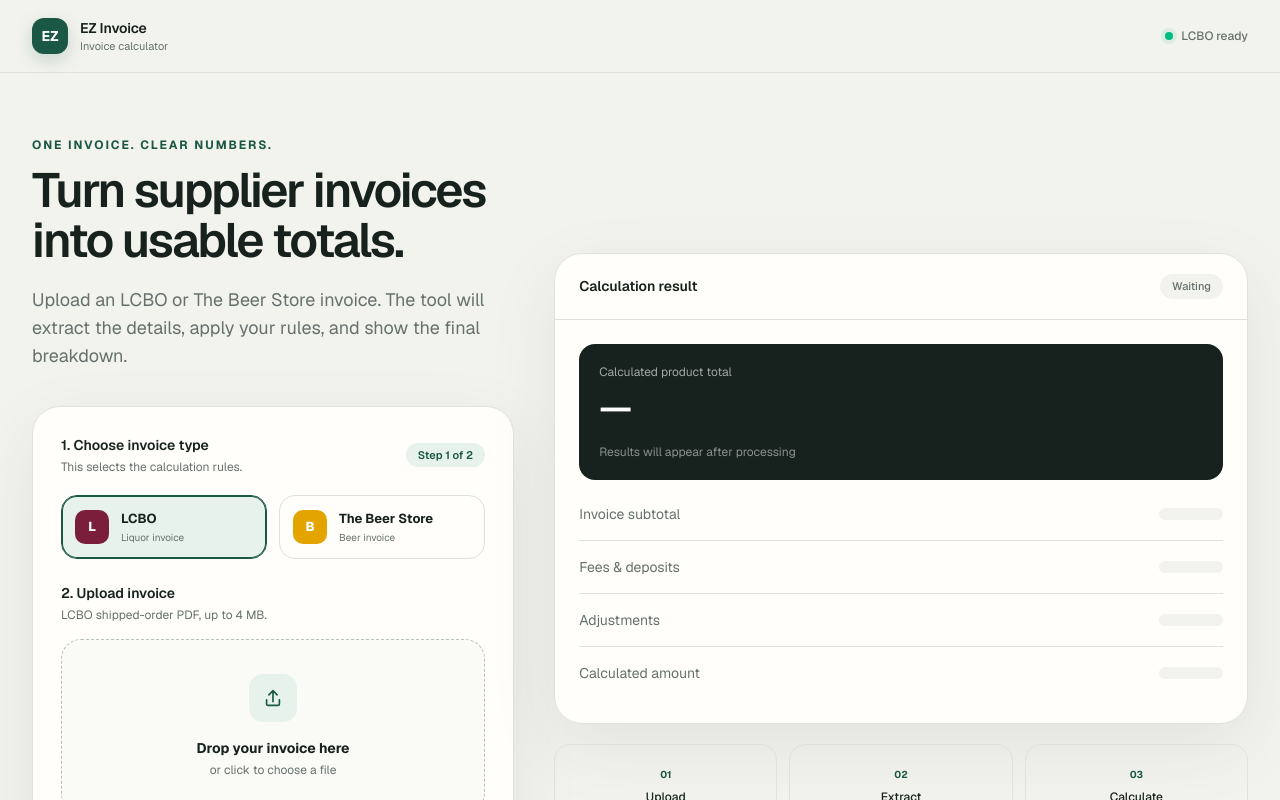
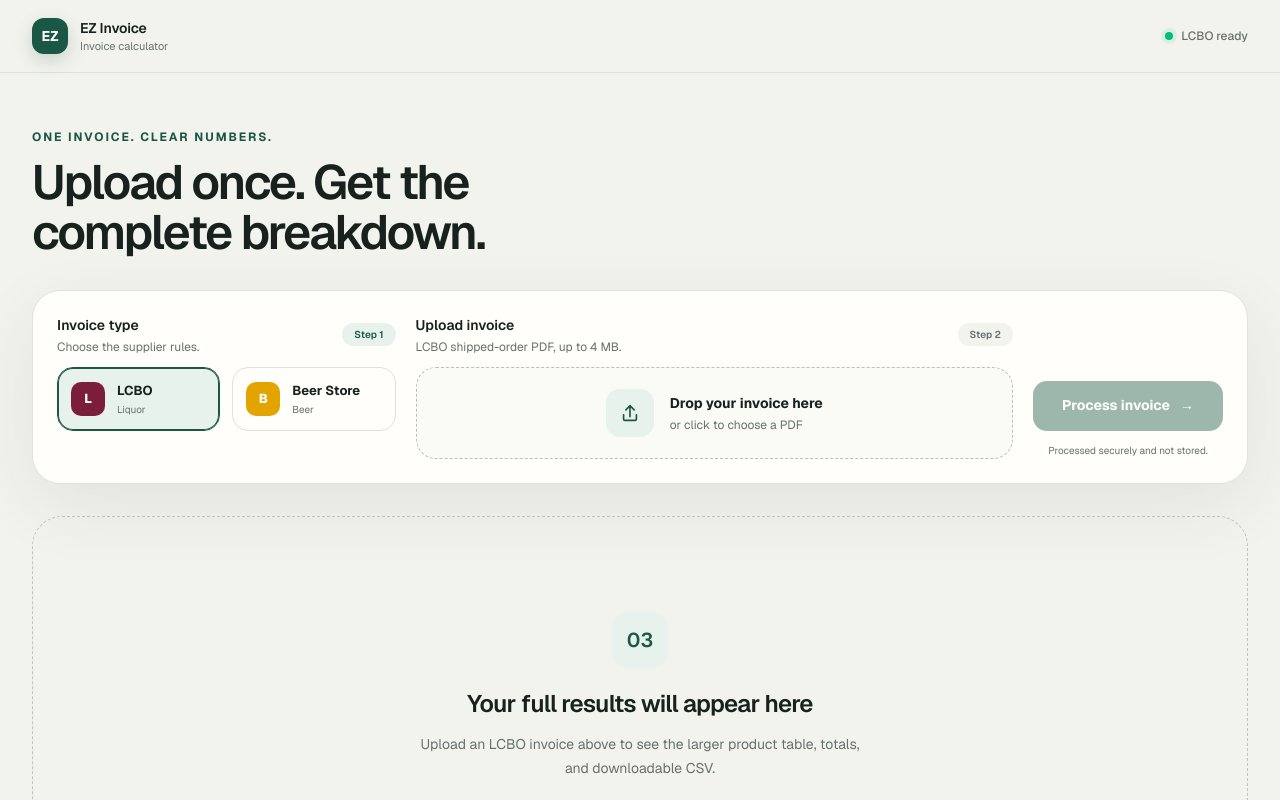
Before and after one commit to hamedtavanapour-prog/ez-invoice, a Next.js app: page / in a window 1280 px wide. Shown: the top 800 px of the page. Built offline with nearby package versions, Linux system fonts and the light colour scheme.

Commit message:
Redesign invoice workspace and add CSV export

```diff
--- a/src/app/globals.css
+++ b/src/app/globals.css
@@ -98,6 +98,11 @@
   background: var(--soft-green);
 }
 
+.upload-zone-horizontal {
+  min-height: 92px;
+  padding: 16px;
+}
+
 .upload-icon,
 .file-icon {
   display: grid;
@@ -147,6 +152,40 @@
   box-shadow: none;
 }
 
+.download-button {
+  display: inline-flex;
+  min-height: 44px;
+  align-items: center;
+  justify-content: center;
+  gap: 9px;
+  border: 1px solid var(--brand);
+  border-radius: 13px;
+  padding: 0 17px;
+  background: var(--brand);
+  color: white;
+  font-size: 13px;
+  font-weight: 650;
+  transition: background 160ms ease, transform 160ms ease;
+}
+
+.download-button:hover {
+  background: #124735;
+  transform: translateY(-1px);
+}
+
+.download-button svg {
+  width: 18px;
+  stroke: currentColor;
+  stroke-width: 1.8;
+  stroke-linecap: round;
+  stroke-linejoin: round;
+}
+
+.result-grid {
+  grid-template-columns: minmax(260px, 2fr) 90px 110px 110px 130px 130px;
+  gap: 18px;
+}
+
 @media (max-width: 480px) {
   .supplier-button { align-items: flex-start; flex-direction: column; }
 }
--- a/src/components/invoice-workspace.tsx
+++ b/src/components/invoice-workspace.tsx
@@ -2,6 +2,7 @@
 
 import { ChangeEvent, DragEvent, useRef, useState } from "react";
 
+import { createLcboCsv } from "@/lib/invoices/lcbo-csv";
 import type { LcboInvoice } from "@/lib/invoices/lcbo";
 
 type Supplier = "lcbo" | "beer-store";
@@ -42,6 +43,14 @@
     <svg aria-hidden="true" viewBox="0 0 24 24" fill="none">
       <path d="M7 3.75h6.4L18 8.35v11.9H7V3.75z" />
       <path d="M13 3.75v5h5M9.5 13h6M9.5 16h4" />
+    </svg>
+  );
+}
+
+function DownloadIcon() {
+  return (
+    <svg aria-hidden="true" viewBox="0 0 24 24" fill="none">
+      <path d="M12 4v11m0 0l-4-4m4 4l4-4M5 19.5h14" />
     </svg>
   );
 }
@@ -129,14 +138,16 @@
     }
   }
 
+  const downloadHref = result
+    ? `data:text/csv;charset=utf-8,${encodeURIComponent(`\uFEFF${createLcboCsv(result)}`)}`
+    : undefined;
+
   return (
     <main className="min-h-screen bg-[var(--canvas)] text-[var(--ink)]">
       <header className="border-b border-[var(--line)] bg-[color:var(--surface)/0.92]">
         <div className="mx-auto flex h-18 max-w-7xl items-center justify-between px-5 sm:px-8">
           <div className="flex items-center gap-3">
-            <div className="grid size-9 place-items-center rounded-xl bg-[var(--brand)] text-sm font-bold text-white shadow-[0_6px_18px_rgba(26,87,68,0.2)]">
-              EZ
-            </div>
+            <div className="grid size-9 place-items-center rounded-xl bg-[var(--brand)] text-sm font-bold text-white shadow-[0_6px_18px_rgba(26,87,68,0.2)]">EZ</div>
             <div>
               <p className="text-sm font-semibold tracking-[-0.01em]">EZ Invoice</p>
               <p className="text-[11px] text-[var(--muted)]">Invoice calculator</p>
@@ -149,184 +160,119 @@
         </div>
       </header>
 
-      <section className="mx-auto grid max-w-7xl gap-10 px-5 py-12 sm:px-8 sm:py-16 lg:grid-cols-[minmax(360px,0.82fr)_minmax(500px,1.18fr)] lg:gap-10">
-        <div>
-          <div className="mb-9 max-w-2xl">
-            <p className="mb-3 text-xs font-bold uppercase tracking-[0.16em] text-[var(--brand)]">
-              One invoice. Clear numbers.
-            </p>
-            <h1 className="text-balance text-4xl font-semibold leading-[1.05] tracking-[-0.045em] sm:text-5xl">
-              Turn supplier invoices into usable totals.
-            </h1>
-            <p className="mt-5 max-w-xl text-base leading-7 text-[var(--muted)] sm:text-lg">
-              Upload an LCBO or The Beer Store invoice. The tool will extract the details, apply your rules, and show the final breakdown.
-            </p>
+      <div className="mx-auto max-w-7xl px-5 py-10 sm:px-8 sm:py-14">
+        <div className="mb-8 max-w-3xl">
+          <p className="mb-3 text-xs font-bold uppercase tracking-[0.16em] text-[var(--brand)]">One invoice. Clear numbers.</p>
+          <h1 className="text-balance text-4xl font-semibold leading-[1.05] tracking-[-0.045em] sm:text-5xl">Upload once. Get the complete breakdown.</h1>
         </div>
 
-          <div className="rounded-[28px] border border-[var(--line)] bg-[var(--surface)] p-5 shadow-[var(--card-shadow)] sm:p-7">
-            <div className="mb-5 flex items-center justify-between">
+        <section className="rounded-[28px] border border-[var(--line)] bg-[var(--surface)] p-5 shadow-[var(--card-shadow)] sm:p-6" aria-label="Invoice upload">
+          <div className="grid items-stretch gap-5 lg:grid-cols-[minmax(260px,0.85fr)_minmax(420px,1.5fr)_190px]">
             <div>
-                <p className="text-sm font-semibold">1. Choose invoice type</p>
-                <p className="mt-1 text-xs text-[var(--muted)]">This selects the calculation rules.</p>
+              <div className="mb-3 flex items-center justify-between">
+                <div><p className="text-sm font-semibold">Invoice type</p><p className="mt-1 text-xs text-[var(--muted)]">Choose the supplier rules.</p></div>
+                <span className="rounded-full bg-[var(--soft-green)] px-3 py-1 text-[10px] font-semibold text-[var(--brand)]">Step 1</span>
               </div>
-              <span className="rounded-full bg-[var(--soft-green)] px-3 py-1 text-[11px] font-semibold text-[var(--brand)]">
-                Step 1 of 2
-              </span>
+              <div className="grid grid-cols-2 gap-3" role="radiogroup" aria-label="Invoice supplier">
+                <button type="button" role="radio" aria-checked={supplier === "lcbo"} onClick={() => { setSupplier("lcbo"); setNotice(null); setResult(null); }} className={`supplier-button ${supplier === "lcbo" ? "supplier-button-active" : ""}`}>
+                  <span className="supplier-mark bg-[#7b1e3b]">L</span><span><strong>LCBO</strong><small>Liquor</small></span>
+                </button>
+                <button type="button" role="radio" aria-checked={supplier === "beer-store"} onClick={() => { setSupplier("beer-store"); setResult(null); setNotice("The Beer Store calculation rules have not been added yet."); }} className={`supplier-button ${supplier === "beer-store" ? "supplier-button-active" : ""}`}>
+                  <span className="supplier-mark bg-[#e4a400] text-[#322600]">B</span><span><strong>Beer Store</strong><small>Beer</small></span>
+                </button>
+              </div>
             </div>
 
-            <div className="mb-6 grid grid-cols-2 gap-3" role="radiogroup" aria-label="Invoice supplier">
-              <button type="button" role="radio" aria-checked={supplier === "lcbo"} onClick={() => { setSupplier("lcbo"); setNotice(null); setResult(null); }} className={`supplier-button ${supplier === "lcbo" ? "supplier-button-active" : ""}`}>
-                <span className="supplier-mark bg-[#7b1e3b]">L</span>
-                <span><strong>LCBO</strong><small>Liquor invoice</small></span>
-              </button>
-              <button type="button" role="radio" aria-checked={supplier === "beer-store"} onClick={() => { setSupplier("beer-store"); setResult(null); setNotice("The Beer Store calculation rules have not been added yet."); }} className={`supplier-button ${supplier === "beer-store" ? "supplier-button-active" : ""}`}>
-                <span className="supplier-mark bg-[#e4a400] text-[#322600]">B</span>
-                <span><strong>The Beer Store</strong><small>Beer invoice</small></span>
-              </button>
+            <div>
+              <div className="mb-3 flex items-center justify-between">
+                <div><p className="text-sm font-semibold">Upload invoice</p><p className="mt-1 text-xs text-[var(--muted)]">LCBO shipped-order PDF, up to 4 MB.</p></div>
+                <span className="rounded-full bg-[var(--canvas)] px-3 py-1 text-[10px] font-semibold text-[var(--muted)]">Step 2</span>
               </div>
-
-            <div className="mb-4">
-              <p className="text-sm font-semibold">2. Upload invoice</p>
-              <p className="mt-1 text-xs text-[var(--muted)]">LCBO shipped-order PDF, up to 4 MB.</p>
-            </div>
-
               <div
                 onDragEnter={(event) => { event.preventDefault(); setIsDragging(true); }}
                 onDragOver={(event) => event.preventDefault()}
                 onDragLeave={() => setIsDragging(false)}
                 onDrop={handleDrop}
-              className={`upload-zone ${isDragging ? "upload-zone-active" : ""}`}
+                className={`upload-zone upload-zone-horizontal ${isDragging ? "upload-zone-active" : ""}`}
               >
                 <input ref={inputRef} className="sr-only" type="file" accept=".pdf,application/pdf" onChange={handleInput} />
-
                 {file ? (
                   <div className="flex w-full items-center gap-4 text-left">
                     <span className="file-icon"><FileIcon /></span>
-                  <span className="min-w-0 flex-1">
-                    <strong className="block truncate text-sm">{file.name}</strong>
-                    <small className="mt-1 block text-xs text-[var(--muted)]">{formatBytes(file.size)} · Ready to process</small>
-                  </span>
-                  <button type="button" className="rounded-lg px-3 py-2 text-xs font-semibold text-[var(--brand)] hover:bg-[var(--soft-green)]" onClick={() => inputRef.current?.click()}>
-                    Replace
-                  </button>
+                    <span className="min-w-0 flex-1"><strong className="block truncate text-sm">{file.name}</strong><small className="mt-1 block text-xs text-[var(--muted)]">{formatBytes(file.size)} · Ready to process</small></span>
+                    <button type="button" className="rounded-lg px-3 py-2 text-xs font-semibold text-[var(--brand)] hover:bg-[var(--soft-green)]" onClick={() => inputRef.current?.click()}>Replace</button>
                   </div>
                 ) : (
-                <button type="button" className="flex flex-col items-center" onClick={() => inputRef.current?.click()}>
-                  <span className="upload-icon"><UploadIcon /></span>
-                  <strong className="mt-4 text-sm">Drop your invoice here</strong>
-                  <span className="mt-1 text-xs text-[var(--muted)]">or click to choose a file</span>
+                  <button type="button" className="flex w-full items-center justify-center gap-4 text-left" onClick={() => inputRef.current?.click()}>
+                    <span className="upload-icon"><UploadIcon /></span><span><strong className="block text-sm">Drop your invoice here</strong><span className="mt-1 block text-xs text-[var(--muted)]">or click to choose a PDF</span></span>
                   </button>
                 )}
               </div>
+            </div>
 
-            {error && <p className="mt-3 text-sm font-medium text-red-700" role="alert">{error}</p>}
-            {notice && <p className="mt-3 rounded-xl bg-[var(--soft-green)] px-4 py-3 text-sm leading-5 text-[var(--brand)]" role="status">{notice}</p>}
-
-            <button type="button" disabled={!file || isProcessing} onClick={handleProcess} className="primary-button mt-5">
-              {isProcessing ? "Reading invoice…" : "Process invoice"} {!isProcessing && <span aria-hidden="true">→</span>}
+            <div className="flex flex-col justify-end">
+              <button type="button" disabled={!file || isProcessing} onClick={handleProcess} className="primary-button">
+                {isProcessing ? "Reading invoice…" : "Process invoice"}{!isProcessing && <span aria-hidden="true">→</span>}
               </button>
-            <p className="mt-3 text-center text-[11px] text-[var(--muted)]">
-              The PDF is processed for this result and is not stored.
-            </p>
+              <p className="mt-3 text-center text-[10px] leading-4 text-[var(--muted)]">Processed securely and not stored.</p>
             </div>
           </div>
+          {error && <p className="mt-4 rounded-xl bg-red-50 px-4 py-3 text-sm font-medium text-red-700" role="alert">{error}</p>}
+          {notice && <p className="mt-4 rounded-xl bg-[var(--soft-green)] px-4 py-3 text-sm leading-5 text-[var(--brand)]" role="status">{notice}</p>}
+        </section>
 
-        <aside className="lg:pt-29" aria-live="polite">
-          <div className="overflow-hidden rounded-[28px] border border-[var(--line)] bg-[var(--surface)] shadow-[var(--card-shadow)]">
-            <div className="border-b border-[var(--line)] px-6 py-5">
-              <div className="flex items-center justify-between">
+        <section className="mt-8" aria-live="polite" aria-label="Invoice calculation results">
+          {result ? (
+            <div className="overflow-hidden rounded-[30px] border border-[var(--line)] bg-[var(--surface)] shadow-[var(--card-shadow)]">
+              <div className="flex flex-col gap-5 border-b border-[var(--line)] px-6 py-6 sm:flex-row sm:items-center sm:justify-between sm:px-8">
                 <div>
-                  <p className="text-sm font-semibold">
-                    {result ? `Expected delivery · ${formatDate(result.expectedDeliveryDate)}` : "Calculation result"}
-                  </p>
-                  {result && <p className="mt-1 text-xs text-[var(--muted)]">Order {result.orderNumber} · {result.orderDate}</p>}
+                  <div className="flex items-center gap-3"><h2 className="text-2xl font-semibold tracking-[-0.03em]">Order {result.orderNumber}</h2><span className="rounded-full bg-[var(--soft-green)] px-3 py-1 text-[11px] font-medium text-[var(--brand)]">{result.items.length} items</span></div>
+                  <p className="mt-2 text-sm text-[var(--muted)]">Order date {result.orderDate} · Expected {formatDate(result.expectedDeliveryDate)}</p>
                 </div>
-                <span className={`rounded-full px-3 py-1 text-[11px] font-medium ${result ? "bg-[var(--soft-green)] text-[var(--brand)]" : "bg-[var(--canvas)] text-[var(--muted)]"}`}>
-                  {result ? `${result.items.length} items` : isProcessing ? "Reading" : "Waiting"}
-                </span>
+                <a className="download-button" href={downloadHref} download={`lcbo-order-${result.orderNumber}.csv`}><DownloadIcon />Download CSV</a>
               </div>
-            </div>
-            {result ? (
-              <div>
-                <div className="max-h-[570px] overflow-y-auto">
-                  {result.items.map((item) => (
-                    <article key={item.lcboNumber} className="border-b border-[var(--line)] px-6 py-5 last:border-0">
-                      <div className="flex items-start justify-between gap-4">
-                        <div>
-                          <h2 className="text-sm font-semibold leading-5">{item.name}</h2>
-                          <p className="mt-1 text-[11px] text-[var(--muted)]">LCBO #{item.lcboNumber} · {item.sizeMl} mL</p>
-                        </div>
-                        <strong className="whitespace-nowrap text-base text-[var(--brand)]">{money.format(item.calculatedTotal)}</strong>
-                      </div>
-                      <div className="mt-4 grid grid-cols-2 gap-x-5 gap-y-2 text-xs sm:grid-cols-4">
-                        <ResultValue label="Fulfilled" value={String(item.quantityFulfilled)} />
-                        <ResultValue label="Unit price" value={money.format(item.unitPrice)} />
-                        <ResultValue label="Deposit" value={`− ${money.format(item.bottleDeposit)}`} />
-                        <ResultValue label="Net unit" value={preciseMoney.format(item.netUnitPrice)} />
-                      </div>
-                    </article>
-                  ))}
-                </div>
-                <div className="border-t border-[var(--line)] bg-[#fafaf6] p-6">
-                  <div className="rounded-2xl bg-[var(--ink)] p-5 text-white">
-                    <p className="text-xs text-white/60">Calculated product total</p>
-                    <p className="mt-2 text-4xl font-semibold tracking-[-0.04em]">{money.format(result.totals.calculatedProductTotal)}</p>
-                    <p className="mt-3 text-[11px] text-white/55">(Unit price − deposit) ÷ 1.13 × fulfilled quantity</p>
-                  </div>
-                  <div className="mt-5 grid gap-3 text-xs sm:grid-cols-2 lg:grid-cols-3">
+
+              <div className="grid gap-4 bg-[#fafaf6] p-6 sm:grid-cols-2 sm:p-8 lg:grid-cols-5">
+                <div className="rounded-2xl bg-[var(--ink)] p-5 text-white sm:col-span-2 lg:col-span-1"><p className="text-xs text-white/60">Calculated product total</p><p className="mt-3 text-3xl font-semibold tracking-[-0.04em]">{money.format(result.totals.calculatedProductTotal)}</p></div>
                 <SummaryValue label="Invoice total" value={money.format(result.totals.total)} />
                 <SummaryValue label="Delivery fee" value={money.format(result.totals.deliveryFee)} />
                 <SummaryValue label="HST included" value={money.format(result.totals.hstIncluded)} />
                 <SummaryValue label="Container deposit" value={money.format(result.totals.containerDepositIncluded)} />
               </div>
+
+              <div className="px-6 py-7 sm:px-8">
+                <div className="result-grid hidden border-b border-[var(--line)] px-4 pb-3 text-[10px] font-semibold uppercase tracking-[0.08em] text-[var(--muted)] md:grid">
+                  <span>Product</span><span>Fulfilled</span><span>Unit price</span><span>Deposit</span><span>Net unit</span><span className="text-right">Product total</span>
+                </div>
+                <div>
+                  {result.items.map((item) => (
+                    <article key={item.lcboNumber} className="result-grid border-b border-[var(--line)] px-4 py-5 last:border-0 md:grid md:items-center">
+                      <div className="mb-4 md:mb-0"><h3 className="text-base font-semibold leading-5">{item.name}</h3><p className="mt-1 text-xs text-[var(--muted)]">LCBO #{item.lcboNumber} · {item.sizeMl} mL</p></div>
+                      <ResultValue label="Fulfilled" value={String(item.quantityFulfilled)} />
+                      <ResultValue label="Unit price" value={money.format(item.unitPrice)} />
+                      <ResultValue label="Deposit" value={`− ${money.format(item.bottleDeposit)}`} />
+                      <ResultValue label="Net unit" value={preciseMoney.format(item.netUnitPrice)} />
+                      <div className="mt-4 flex items-center justify-between border-t border-[var(--line)] pt-4 md:mt-0 md:block md:border-0 md:pt-0 md:text-right"><span className="text-[10px] uppercase tracking-[0.08em] text-[var(--muted)] md:hidden">Product total</span><strong className="text-lg text-[var(--brand)]">{money.format(item.calculatedTotal)}</strong></div>
+                    </article>
+                  ))}
+                </div>
               </div>
             </div>
           ) : (
-            <div className="p-6">
-              <div className="rounded-2xl bg-[var(--ink)] p-5 text-white">
-                <p className="text-xs text-white/60">Calculated product total</p>
-                <p className="mt-2 text-4xl font-semibold tracking-[-0.04em]">—</p>
-                <p className="mt-4 text-xs text-white/50">Results will appear after processing</p>
-              </div>
-              <div className="mt-6 space-y-4">
-                {["Invoice subtotal", "Fees & deposits", "Adjustments", "Calculated amount"].map((label) => (
-                  <div key={label} className="flex items-center justify-between border-b border-[var(--line)] pb-4 last:border-0">
-                    <span className="text-sm text-[var(--muted)]">{label}</span>
-                    <span className="h-3 w-16 rounded-full bg-[var(--canvas)]" />
-                  </div>
-                ))}
-              </div>
+            <div className="grid min-h-[360px] place-items-center rounded-[30px] border border-dashed border-[#bcc5c0] bg-[color:var(--surface)/0.72] px-6 text-center">
+              <div className="max-w-md"><span className="mx-auto grid size-14 place-items-center rounded-2xl bg-[var(--soft-green)] text-xl font-semibold text-[var(--brand)]">03</span><h2 className="mt-5 text-2xl font-semibold tracking-[-0.03em]">Your full results will appear here</h2><p className="mt-3 text-sm leading-6 text-[var(--muted)]">Upload an LCBO invoice above to see the larger product table, totals, and downloadable CSV.</p></div>
             </div>
           )}
+        </section>
       </div>
-          <div className="mt-5 grid grid-cols-3 gap-3 text-center">
-            {[["01", "Upload"], ["02", "Extract"], ["03", "Calculate"]].map(([number, label]) => (
-              <div key={number} className="rounded-2xl border border-[var(--line)] bg-[color:var(--surface)/0.7] px-2 py-4">
-                <span className="text-[10px] font-bold text-[var(--brand)]">{number}</span>
-                <p className="mt-1 text-xs font-medium">{label}</p>
-              </div>
-            ))}
-          </div>
-        </aside>
-      </section>
     </main>
   );
 }
 
 function ResultValue({ label, value }: { label: string; value: string }) {
-  return (
-    <div>
-      <span className="block text-[10px] uppercase tracking-[0.08em] text-[var(--muted)]">{label}</span>
-      <strong className="mt-1 block font-medium">{value}</strong>
-    </div>
-  );
+  return <div className="mb-3 flex items-center justify-between text-sm md:mb-0 md:block"><span className="text-[10px] uppercase tracking-[0.08em] text-[var(--muted)] md:hidden">{label}</span><strong className="font-medium">{value}</strong></div>;
 }
 
 function SummaryValue({ label, value }: { label: string; value: string }) {
-  return (
-    <div className="rounded-xl border border-[var(--line)] bg-[var(--surface)] p-3">
-      <span className="block text-[10px] text-[var(--muted)]">{label}</span>
-      <strong className="mt-1 block text-sm">{value}</strong>
-    </div>
-  );
+  return <div className="rounded-2xl border border-[var(--line)] bg-[var(--surface)] p-5"><span className="block text-xs text-[var(--muted)]">{label}</span><strong className="mt-3 block text-xl tracking-[-0.02em]">{value}</strong></div>;
 }
--- /dev/null
+++ b/src/lib/invoices/lcbo-csv.ts
@@ -0,0 +1,44 @@
+import type { LcboInvoice } from "./lcbo";
+
+function csvCell(value: string | number) {
+  const text = String(value);
+  return /[",\r\n]/.test(text) ? `"${text.replaceAll('"', '""')}"` : text;
+}
+
+export function createLcboCsv(invoice: LcboInvoice) {
+  const rows: Array<Array<string | number>> = [
+    ["LCBO Invoice Calculation"],
+    ["Order Number", invoice.orderNumber],
+    ["Order Date", invoice.orderDate],
+    ["Expected Delivery Date", invoice.expectedDeliveryDate],
+    [],
+    [
+      "Item Name",
+      "LCBO Number",
+      "Size mL",
+      "Quantity Fulfilled",
+      "Unit Price",
+      "Bottle Deposit",
+      "Net Unit Price",
+      "Calculated Total",
+    ],
+    ...invoice.items.map((item) => [
+      item.name,
+      item.lcboNumber,
+      item.sizeMl,
+      item.quantityFulfilled,
+      item.unitPrice.toFixed(2),
+      item.bottleDeposit.toFixed(2),
+      item.netUnitPrice.toFixed(4),
+      item.calculatedTotal.toFixed(2),
+    ]),
+    [],
+    ["Calculated Product Total", invoice.totals.calculatedProductTotal.toFixed(2)],
+    ["Invoice Total", invoice.totals.total.toFixed(2)],
+    ["Delivery Fee", invoice.totals.deliveryFee.toFixed(2)],
+    ["HST Included", invoice.totals.hstIncluded.toFixed(2)],
+    ["Container Deposit", invoice.totals.containerDepositIncluded.toFixed(2)],
+  ];
+
+  return rows.map((row) => row.map(csvCell).join(",")).join("\r\n");
+}
```
Also changed, not shown: 1 other file (tests, documents, lock files or other folders). Lines whose indentation alone changed are shown as unchanged.
